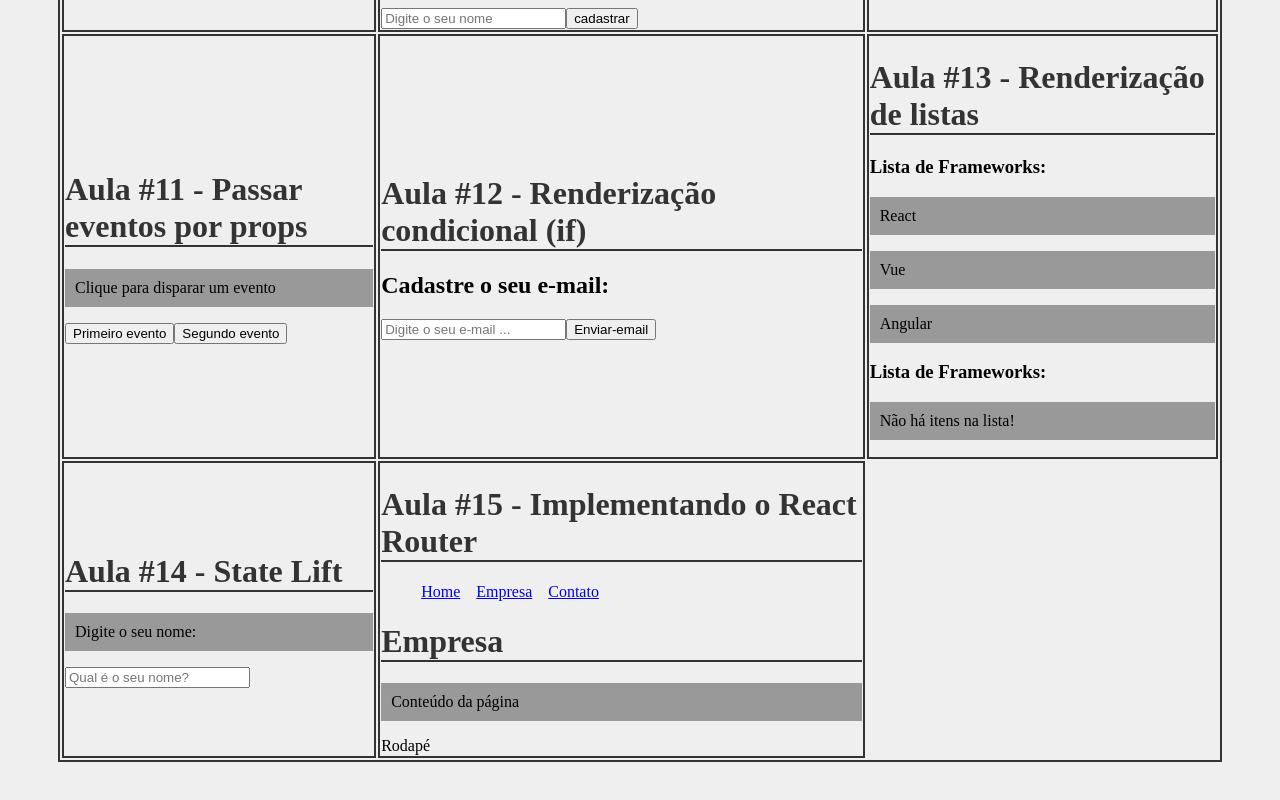
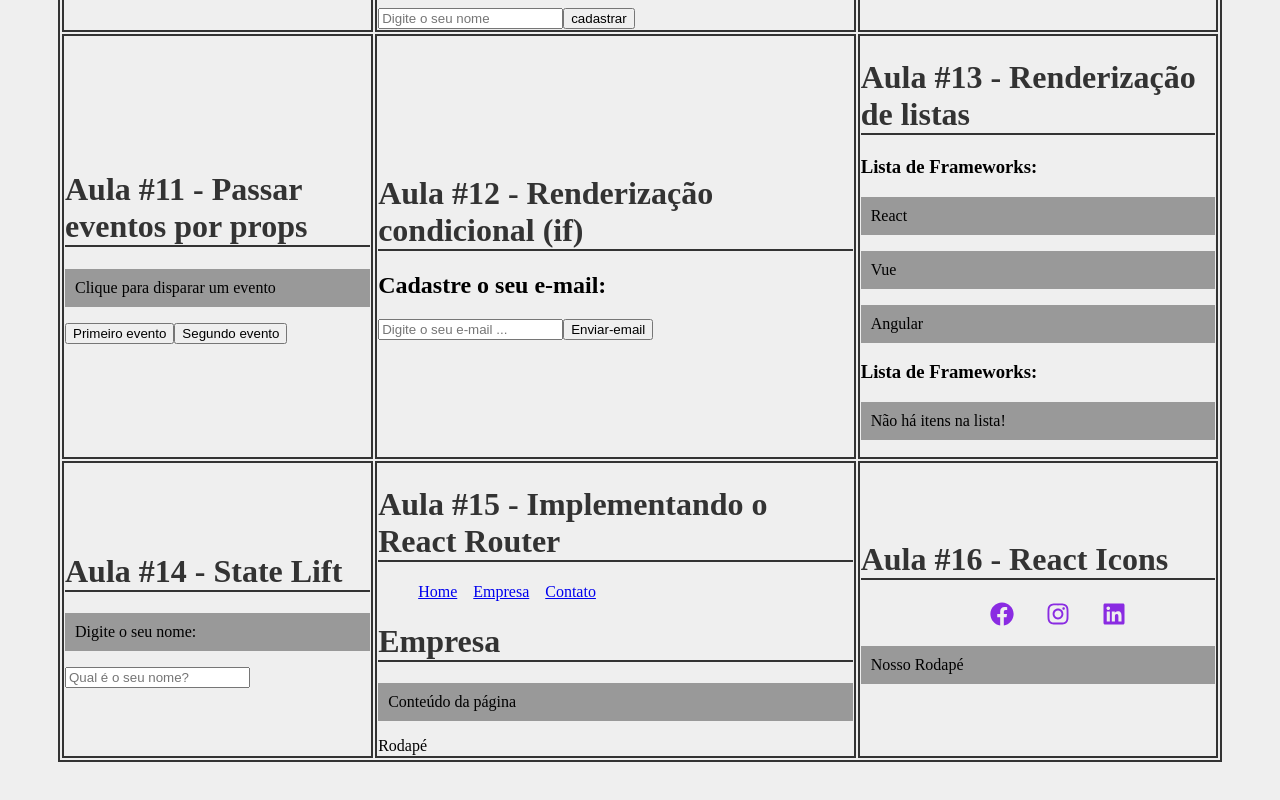
Before and after one commit to Jana-SI/curso_react, a React (Create React App) app: page /empresa in a window 1280 px wide. Shown: the part 1592-2392 px from the top of the page. Built offline with nearby package versions, Linux system fonts and the light colour scheme.

Commit message:
React Icons

```diff
--- a/package.json
+++ b/package.json
@@ -8,6 +8,7 @@
     "@testing-library/user-event": "^13.5.0",
     "react": "^18.2.0",
     "react-dom": "^18.2.0",
+    "react-icons": "^4.10.1",
     "react-router-dom": "^6.14.1",
     "react-scripts": "5.0.1",
     "web-vitals": "^2.1.4"
--- a/src/App.js
+++ b/src/App.js
@@ -14,6 +14,7 @@
 import Aula13 from './components/aula13/aula13'
 import Aula14 from './components/aula14/aula14'
 import Aula15 from './components/aula15/aula15'
+import Aula16 from './components/aula16/aula16';
 
 function App() {
   return (
@@ -49,6 +50,7 @@
           <tr>
             <td><Aula14 /></td>
             <td><Aula15 /></td>
+            <td><Aula16 /></td>
           </tr>
         </tbody>
       </table>
--- /dev/null
+++ b/src/components/aula16/aula16.js
@@ -0,0 +1,12 @@
+import Footer from "./layout/footer"
+
+function Aula16() {
+    return(
+        <>
+            <h1>Aula #16 - React Icons</h1>
+            <Footer />
+        </>
+    )
+}
+
+export default Aula16
--- /dev/null
+++ b/src/components/aula16/layout/footer.js
@@ -0,0 +1,17 @@
+import {FaFacebook, FaInstagram, FaLinkedin} from 'react-icons/fa'
+import styles from './footer.module.css'
+
+function Footer() {
+    return(
+        <footer>
+            <ul className={styles.social_list}>
+                <li><FaFacebook /></li>
+                <li><FaInstagram /></li>
+                <li><FaLinkedin /></li>
+            </ul>
+            <p>Nosso Rodapé</p>
+        </footer>
+    )
+}
+
+export default Footer
--- /dev/null
+++ b/src/components/aula16/layout/footer.module.css
@@ -0,0 +1,16 @@
+.social_list{
+    display: flex;
+    justify-content: center;
+    align-items: center;
+    list-style: none;
+}
+
+.social_list li{
+    margin: 0 1em;
+}
+
+.social_list svg{
+    font-size: 1.5em;
+    cursor: pointer;
+    color: blueviolet;
+}
```
Also changed, not shown: 1 other file (tests, documents, lock files or other folders).
